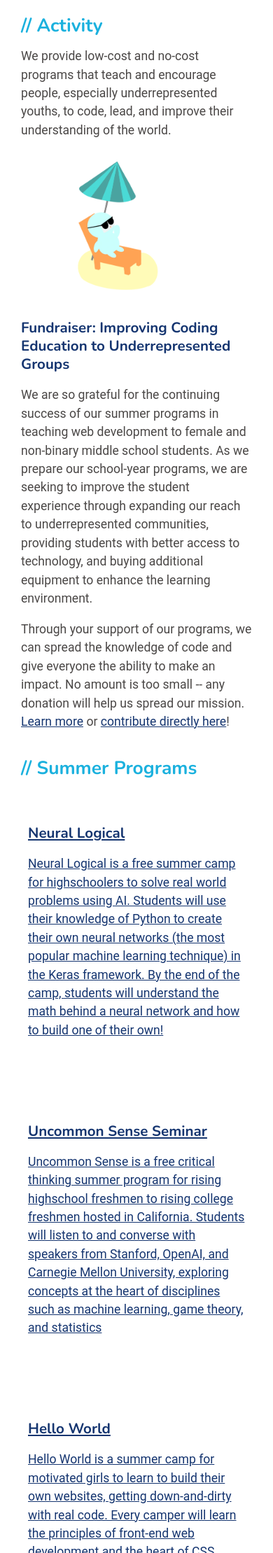
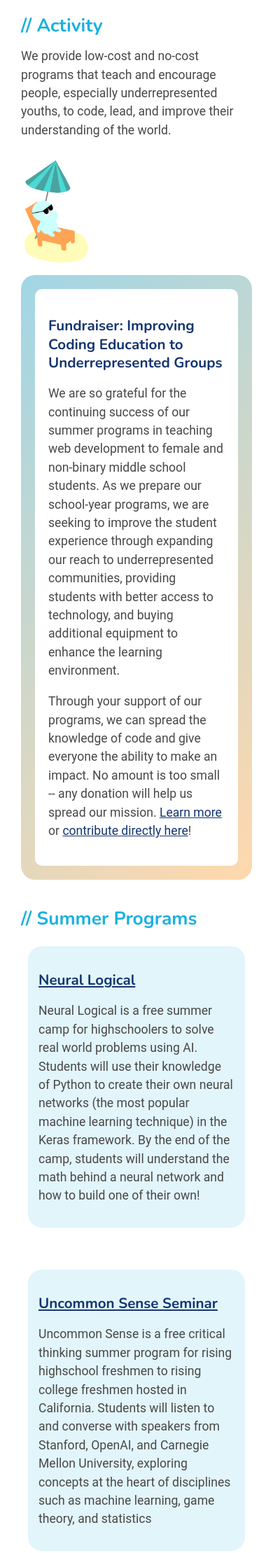
Before and after one commit to bit-by-bit-coding/bxb-website, a Jekyll site: the page built from index.html, in a window 390 px wide. Shown: the part 580-2799 px from the top of the page at 70% size. Built offline with Jekyll 4.4.1, drawn with Linux system fonts in a browser that asks for light colours; nearby versions of some CDN libraries; some web fonts are replaced.

Commit message:
make pretty

```diff
--- a/styles/index.scss
+++ b/styles/index.scss
@@ -1,15 +1,6 @@
 ---
 ---
 @import 'variables';
-
-.bot {
-	margin-top: 20px;
-}
-
-.section img {
-	height: 200px;
-	padding-left: 75px;
-}
 
 #righttext {
 	flex-grow: 10;
@@ -24,54 +15,71 @@
 	}
 }
 
-#pumpkin {
+.box {
+	display: flex;
+  align-items: center;
+  justify-content: center;
+}
+
+.box-img {
+	height: 150px;
+	padding-top: 10px;
+}
+
+#seasonal {
 	width: 225px;
-	height: auto;
 }
 
 @media screen and (min-width: 992px) {
-	#pumpkin {
+	#seasonal {
 		width: 175px;
 	}
 }
 
 @media screen and (max-width: 767px) {
-	.computerbot {
-		display: none;
+	#seasonal {
+		width: 100px;
 	}
-	#pumpkin {
-	padding: 0;
-	}
-	.bot {
+	.box-img {
 		display: block;
-		margin: auto;
 		padding-left: 0 !important;
 	}
 }
-.homepage-container {
-	display: flex;
-	flex-direction: row; //mobile-first layout
-	padding: 0 -5px;
-	align-content: stretch;
-	align-items: stretch;
-	justify-content: space-evenly;
-	flex-wrap: wrap;
+
+.plain {
+	text-decoration: none;
+	h3 {
+		text-decoration: underline;
+	}
+	p {
+		color: $body-color;
+	}
+	&:hover {
+        color: $dark;
+    }
 }
 
-.homepage-column{
-	min-width: 200px;
-	margin: 5px;
+#fundraising-banner {
+	background:linear-gradient(-45deg, #ffc0799d 0%, #48afce83 100%) ;
 	padding: 20px;
-	border-width: 10px;
-	flex: 1 1 0px;
+	margin-bottom: 20px;
+	border-radius: 20px;
 }
+
+#bannertop {
+	padding: 19px;
+	background: #fff;
+	border-radius: 10px;
+}
+
 .link-column {
+	padding: 15px;
+	margin-top: -20px;
+	background-color: rgba(105, 206, 236, 0.20);
+	// box-shadow: 1px 1px 5px $dark;
+	border-radius: 20px;
 	transition: 0.2s;
 	&:hover {
-	 box-shadow: 2px 2px 5px $dark;
-	 border-radius: 10px;
-	}
-	p {
-	  color: $dark;
+		box-shadow: 1px 1px 8px rgba(86, 162, 185, 0.705);
 	}
   }
```
